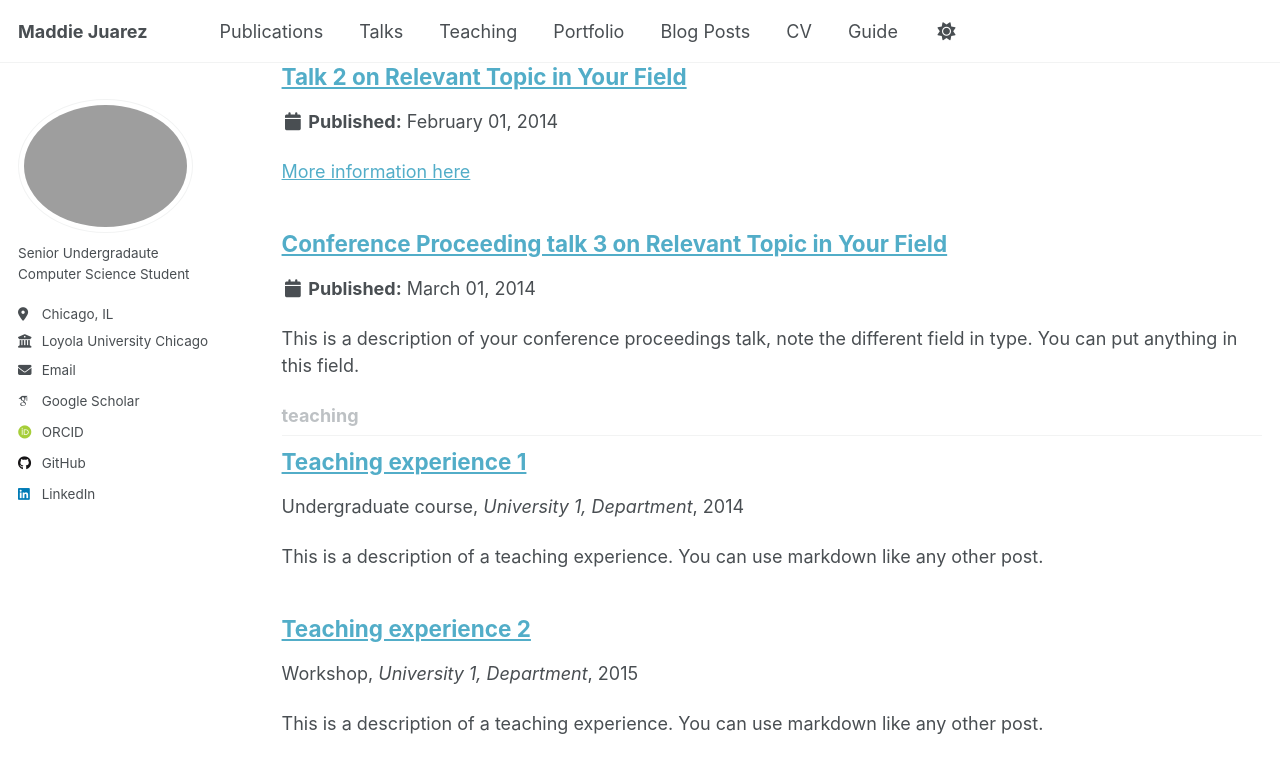
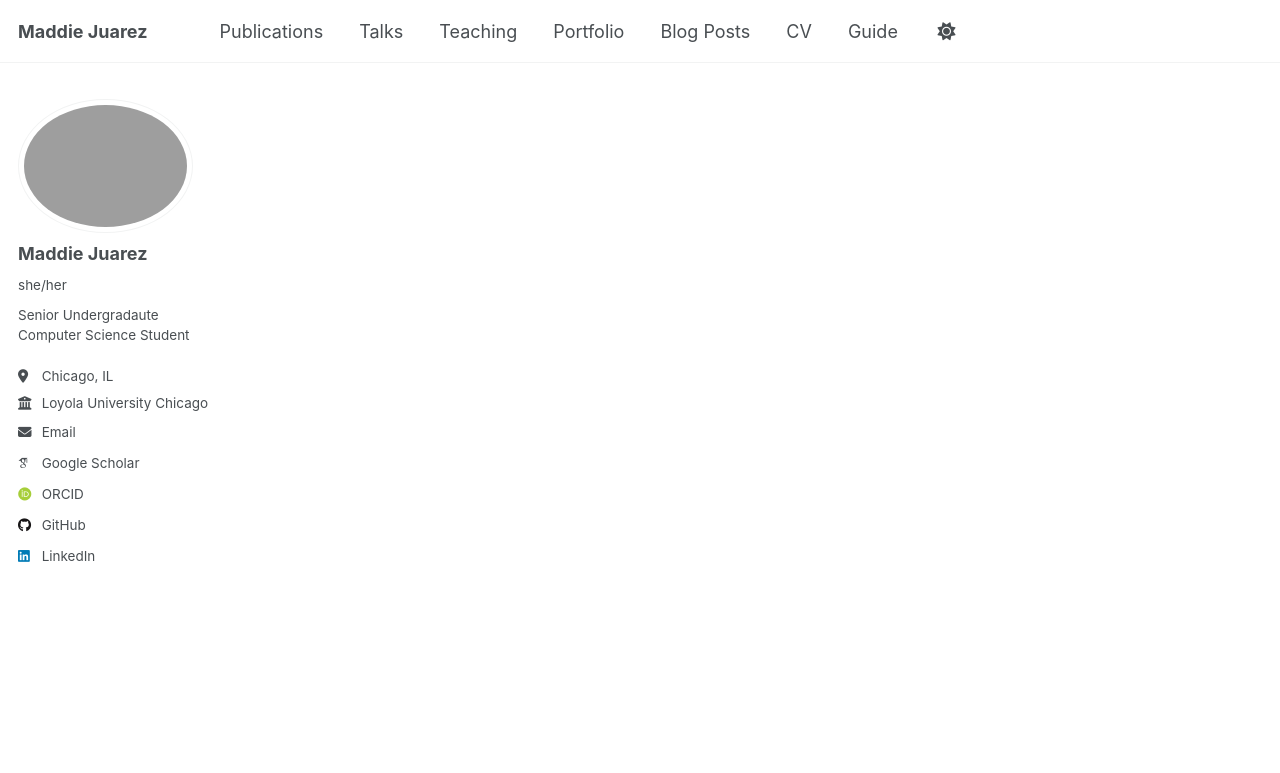
Before and after one commit to mjuarez4/mjuarez4.github.io, a Jekyll site: the page built from _pages/collection-archive.html, in a window 1280 px wide and 900 px high, scrolled down 2702 px. Shown: the top 773 px of the window. Built offline with Jekyll 4.4.1, drawn with Linux system fonts in a browser that asks for light colours; some web fonts are replaced; a script that is not in the unit is left out; some of the changed text lies outside the part shown.

Commit message:
adding more content

```diff
--- a/_config.yml
+++ b/_config.yml
@@ -24,8 +24,8 @@ repository               : "academicpages/academicpages.github.io"
 author:
   # Biographic information
   avatar           : "avatar.png"
-  name             : #
-  pronouns         : # example: "she/her"
+  name             :  "Maddie Juarez"
+  pronouns         : "she/her"
   bio              : "Senior Undergradaute Computer Science Student"
   location         : "Chicago, IL"
   employer         : "Loyola University Chicago"
@@ -214,13 +214,7 @@ kramdown:
 
 # These settings control the types of collections used by the template
 collections:
-  teaching:
-    output: true
-    permalink: /:collection/:path/
   publications:
-    output: true
-    permalink: /:collection/:path/
-  portfolio:
     output: true
     permalink: /:collection/:path/
   talks:
```
Also changed, not shown: 1 other file.
